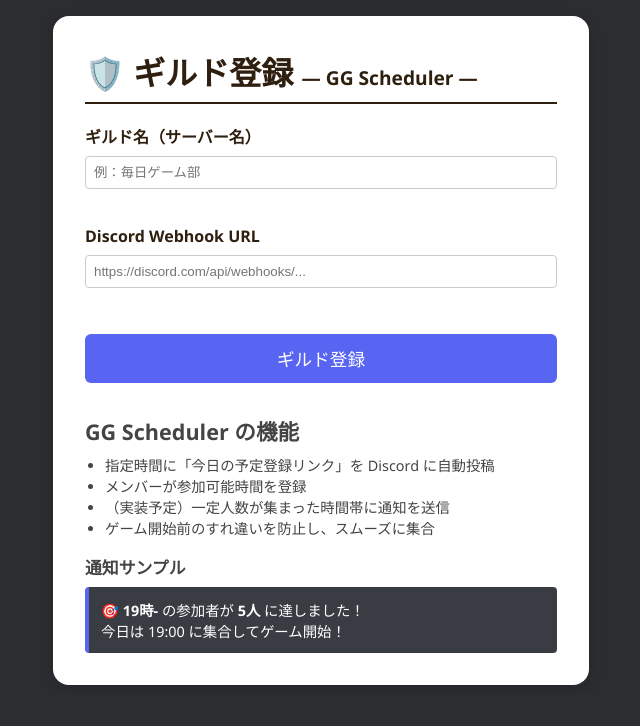
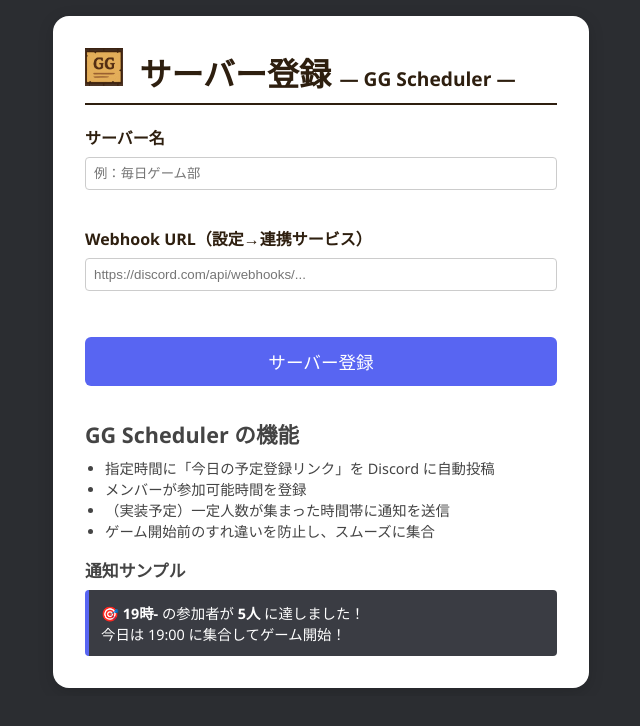
Before and after one commit to yuwaga3220/gg_scheduler, a Next.js app in the folder frontend/: page /register_mock in a window 1280 px wide. Shown: the top 726 px of the page, without its empty margins (319-959 px from the left). Built offline with nearby package versions, Linux system fonts and the light colour scheme.

Commit message:
feat: Add icon to registration page title

```diff
--- a/frontend/pages/register_mock.js
+++ b/frontend/pages/register_mock.js
@@ -2,6 +2,7 @@
 import { useState } from 'react';
 import { useRouter } from 'next/router';
 import styles from '@/styles/register.module.css';
+import Image from 'next/image';
 
 export default function RegisterPage() {
   const [serverName, setServerName] = useState('');
@@ -36,7 +37,14 @@
     <div className={styles.container}>
       <div className={styles.card}>
         <h1 className={styles.heading}>
-          🛡️ ギルド登録&nbsp;
+          <Image
+            src="/gg_scheduler_icon.png"
+            alt="GG Scheduler Icon"
+            width={32}
+            height={32}
+            className={styles.icon}
+          />
+          サーバー登録&nbsp;
           <span className={styles.sub}>― GG Scheduler ―</span>
         </h1>
 
@@ -59,7 +67,7 @@
           /* 📝 登録フォーム */
           <form className={styles.form} onSubmit={handleSubmit}>
             <label className={styles.label}>
-              ギルド名（サーバー名）
+              サーバー名
               <input
                 type="text"
                 value={serverName}
@@ -71,7 +79,7 @@
             </label>
 
             <label className={styles.label}>
-              Discord Webhook URL
+              Webhook URL（設定→連携サービス）
               <input
                 type="text"
                 value={webhookUrl}
@@ -83,7 +91,7 @@
             </label>
 
             <button type="submit" className={styles.button}>
-              ギルド登録
+              サーバー登録
             </button>
           </form>
         )}
--- a/frontend/styles/register.module.css
+++ b/frontend/styles/register.module.css
@@ -22,6 +22,13 @@
   margin-bottom: 1.25rem;
   border-bottom: 2px solid #2e1f0f;
   padding-bottom: 0.5rem;
+  align-items: center;
+}
+
+.icon {
+  height: 1.2em;
+  width: auto;
+  margin-right: 0.5em;
 }
 
 .sub {
```
Also changed, not shown: frontend/pages/register.js (+15 -8 lines), frontend/styles/index.module.css (+23 -0 lines), frontend/public/gg_scheduler_icon.png (added).
